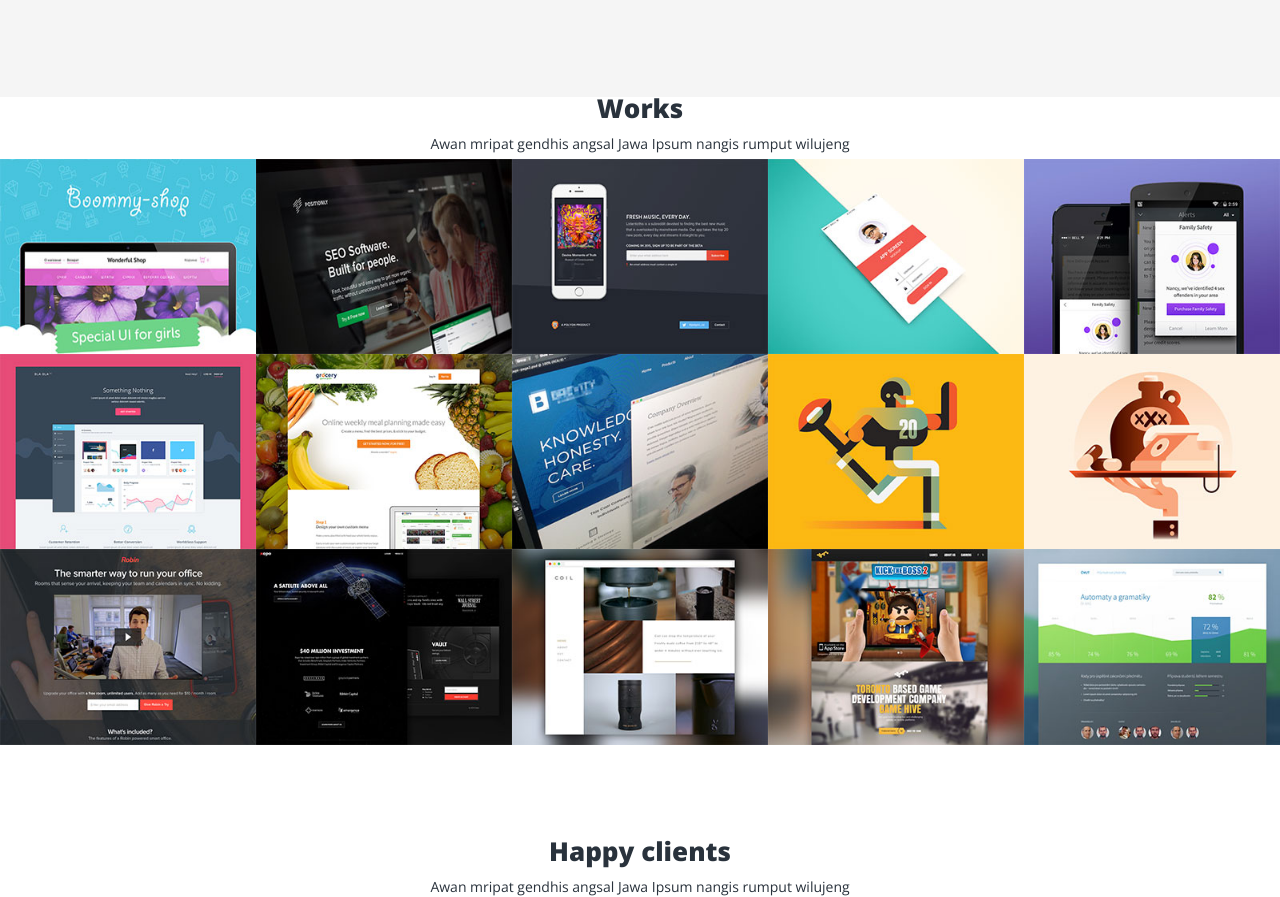
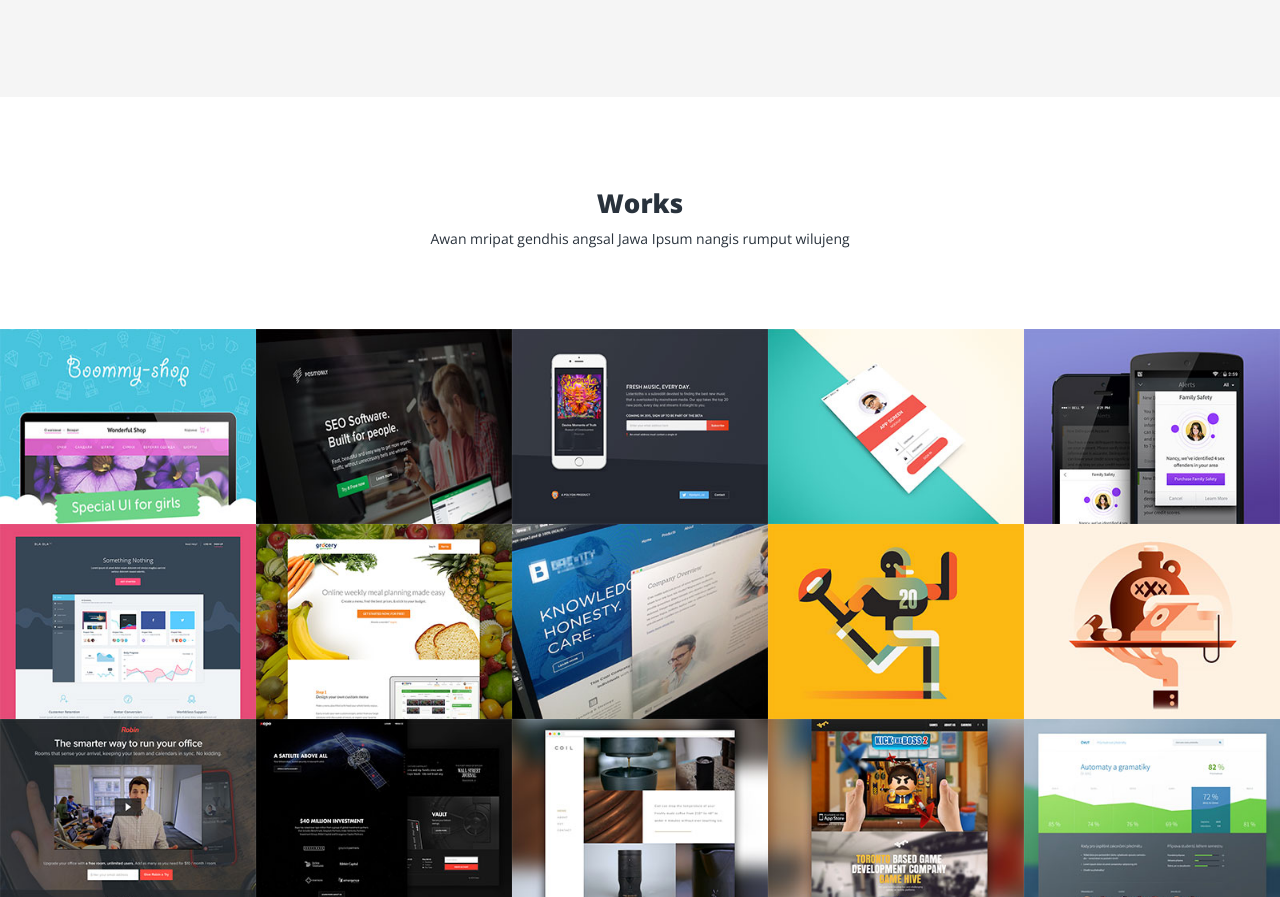
Before and after one commit to Mogrima/Zet, a website: page src/index.html in a window 1280 px wide. Shown: the part 1282-2179 px from the top of the page. Drawn offline with nearby package versions, Linux system fonts and the light colour scheme; files that its build step writes are made by us from their sources.

Commit message:
Завернула title секции works в title-box и задала еще один класс этому диву, чтобы оттолкнуть его от контента секции внизу и от предыдущей секции наверху

```diff
--- a/src/index.html
+++ b/src/index.html
@@ -95,8 +95,10 @@
 			</div>
 		</section>
 		<section class="works">
-			<h2 class="title">Works</h2>
-			<p class="title__text">Awan mripat gendhis angsal Jawa Ipsum nangis rumput wilujeng</p>
+			<div class="title-box works__title-box">
+				<h2 class="title">Works</h2>
+				<p class="title__text">Awan mripat gendhis angsal Jawa Ipsum nangis rumput wilujeng</p>
+			</div>
 			<div class="works__container">
 				<a href="#" class="works__link">
 					<img src="img/w1.jpg" alt="Booming shop" class="works__link-img" width="240" height="240">
--- a/src/less/blocks/works.less
+++ b/src/less/blocks/works.less
@@ -1,6 +1,11 @@
 .works__container {
 	display: flex;
 	flex-wrap: wrap;
+}
+
+.works__title-box {
+	margin-bottom: 75px;
+	padding-top: 95px;
 }
 
 .works__link {
```
Also changed, not shown: dist/css/style.css, dist/index.html.
